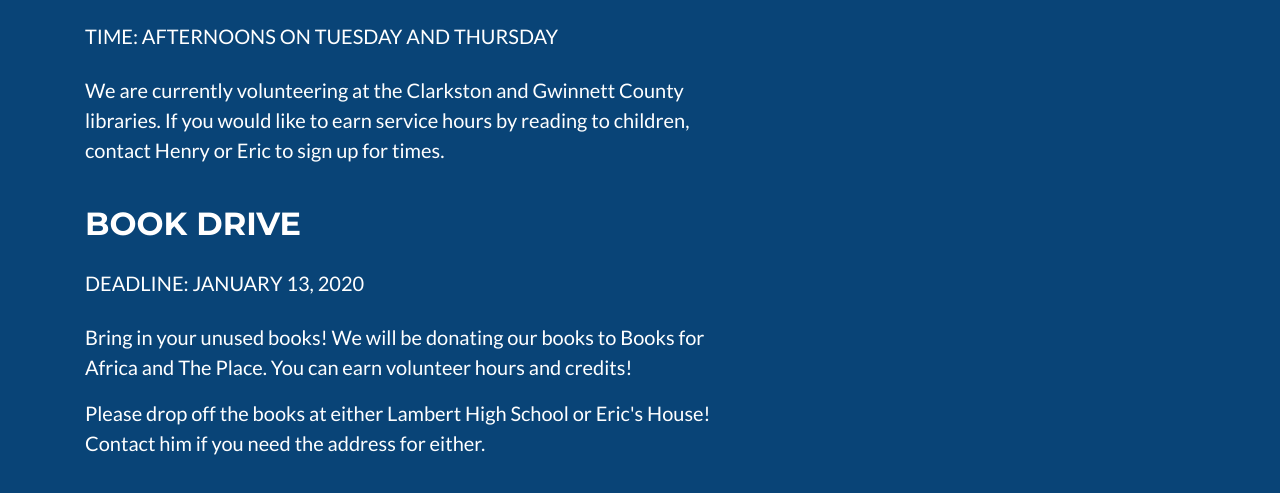
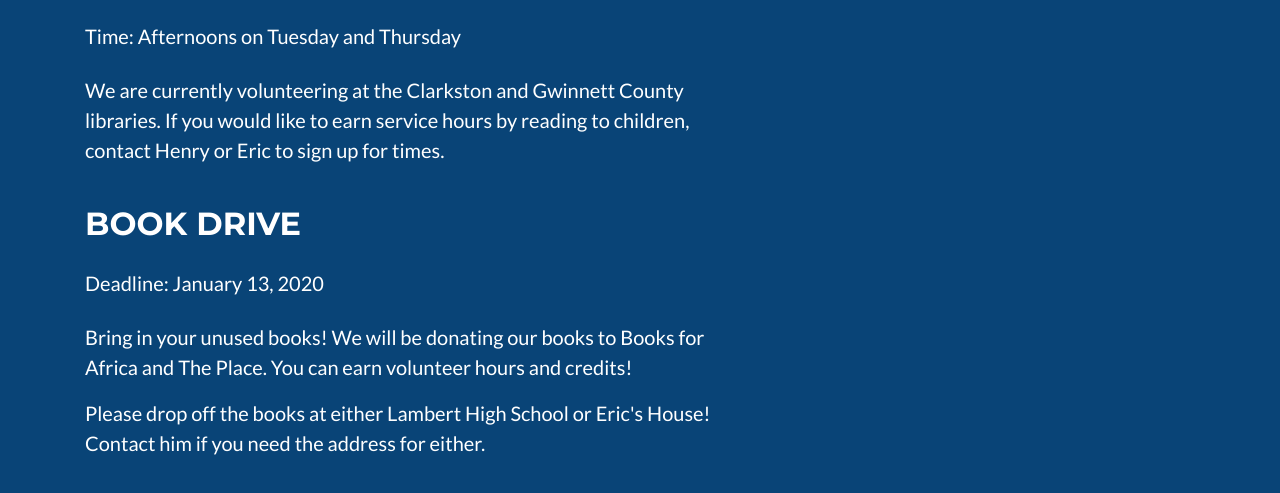
Before and after one commit to eric-ahn09/eric-ahn09.github.io, a website with bundled scripts: page events.html in a window 1280 px wide. Shown: the part 585-1078 px from the top of the page. Built offline with nearby package versions, Linux system fonts and the light colour scheme.

Commit message:
Update events.html

```diff
--- a/events.html
+++ b/events.html
@@ -98,7 +98,7 @@
       <h2 class="text-left text-uppercase text-white mb-0">C2C Library Volunteering</h4>
 	  <br>
 
-	  <p class="h5-non-bold text-left text-uppercase text-white mb-0"> Time: Afternoons on Tuesday and Thursday </p>
+	  <p class="h5-non-bold text-left text-white mb-0"> Time: Afternoons on Tuesday and Thursday </p>
 	  <br>
 
 	  <div class="row">
@@ -122,7 +122,7 @@
 
 		<h2 class="text-left text-uppercase text-white mb-0">Book Drive</h4>
 			  <br>
-		<p class="h5-non-bold text-left text-uppercase text-white mb-0"> Deadline: January 13, 2020 </p>
+		<p class="h5-non-bold text-left text-white mb-0"> Deadline: January 13, 2020 </p>
 			<br>
 
 		<div class="row">
```
